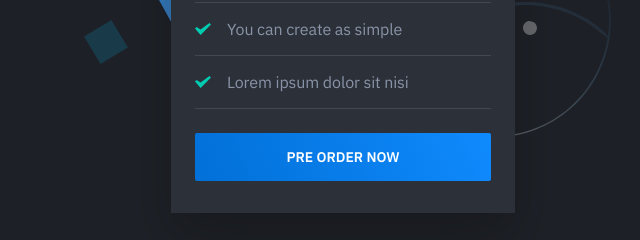
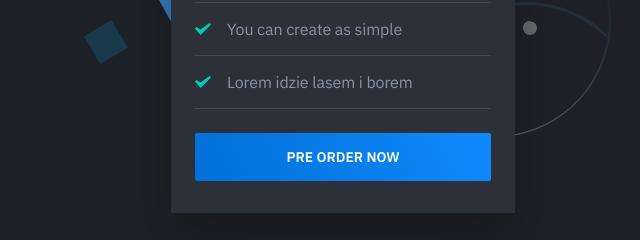
Before and after one commit to tomaszd/Pedzaca_Maszyna, a plain HTML site: page index.html in a window 1280 px wide. Shown: the part 2106-2346 px from the top of the page, 297-937 px from the left. Drawn offline with nearby package versions, Linux system fonts and the light colour scheme.

Commit message:
Update index.html

```diff
--- a/index.html
+++ b/index.html
@@ -141,7 +141,7 @@ e<!DOCTYPE html>
                                             </li>
 
 											<li>
-												<span>Lorem ipsum dolor sit nisi</span>
+												<span>Lorem idzie lasem i borem</span>
 											</li>
                                         </ul>
                                     </div>
```
